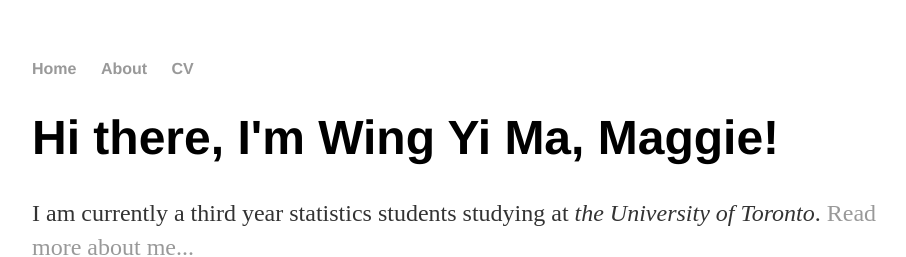
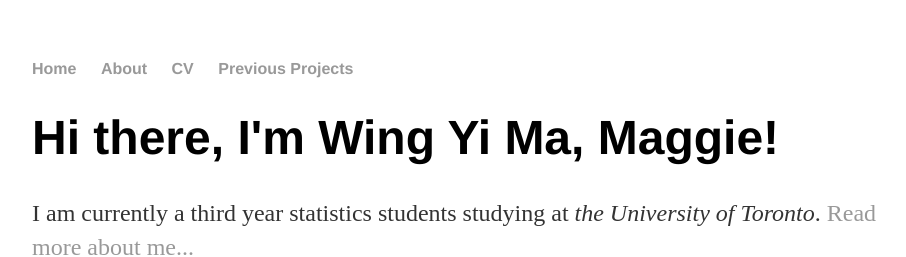
Before and after one commit to mawymaggie/mawymaggie.github.io, a Jekyll site: the page built from index.html, in a window 1280 px wide. Shown: the top 257 px of the page, without its empty margins (160-1066 px from the left). Built offline with Jekyll 4.4.1, drawn with Linux system fonts in a browser that asks for light colours.

Commit message:
add Previous Projects tab

```diff
--- a/_layouts/default.html
+++ b/_layouts/default.html
@@ -11,6 +11,7 @@
 	        		<li><a href="/">Home</a></li>
 		        	<li><a href="/about">About</a></li>
 	        		<li><a href="/cv">CV</a></li>
+				<li><a hred="/Previous Projects">Previous Projects</a></li>
 	    		</ul>
 			</nav>
 			<div class="container">
```
